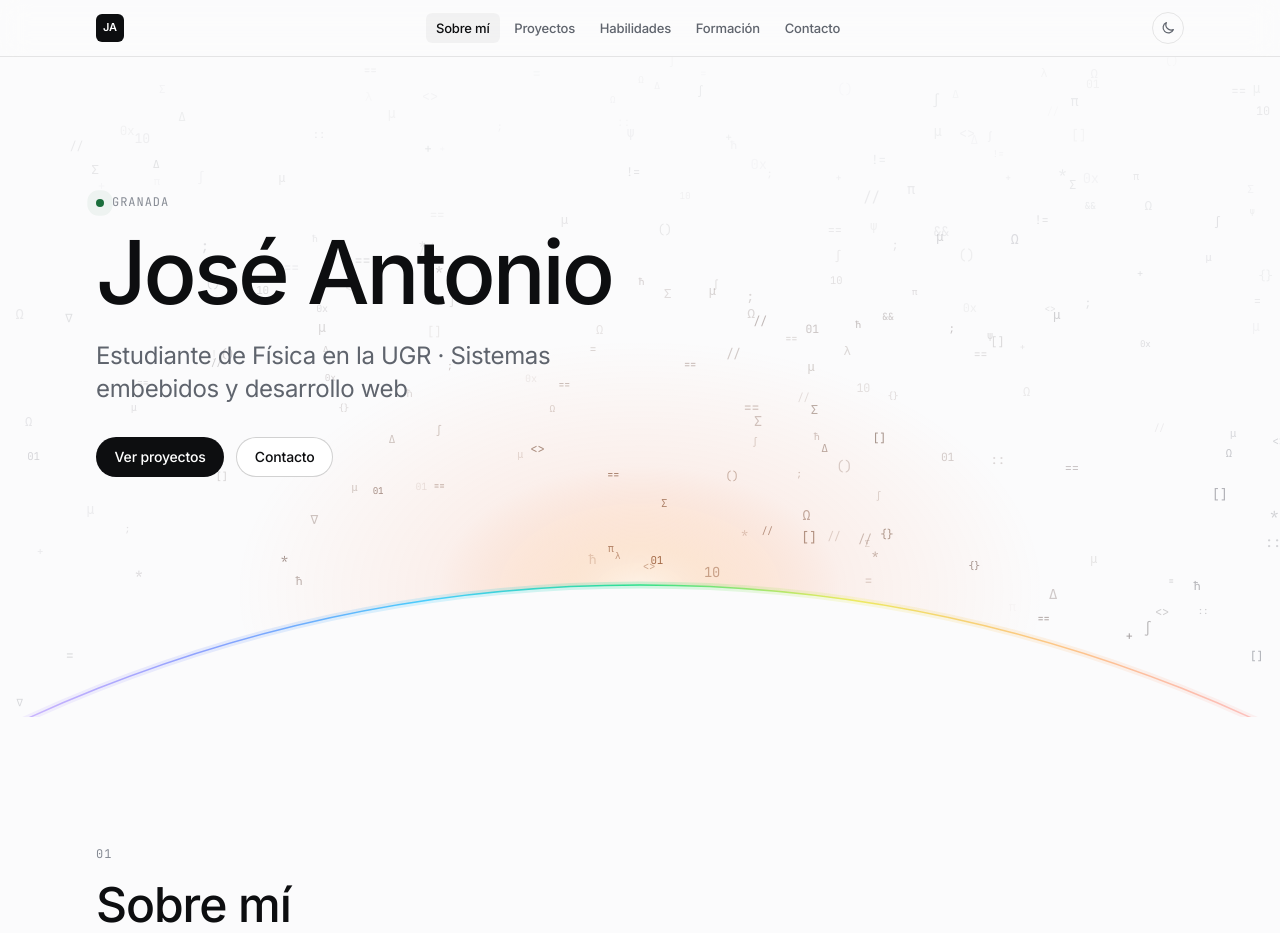
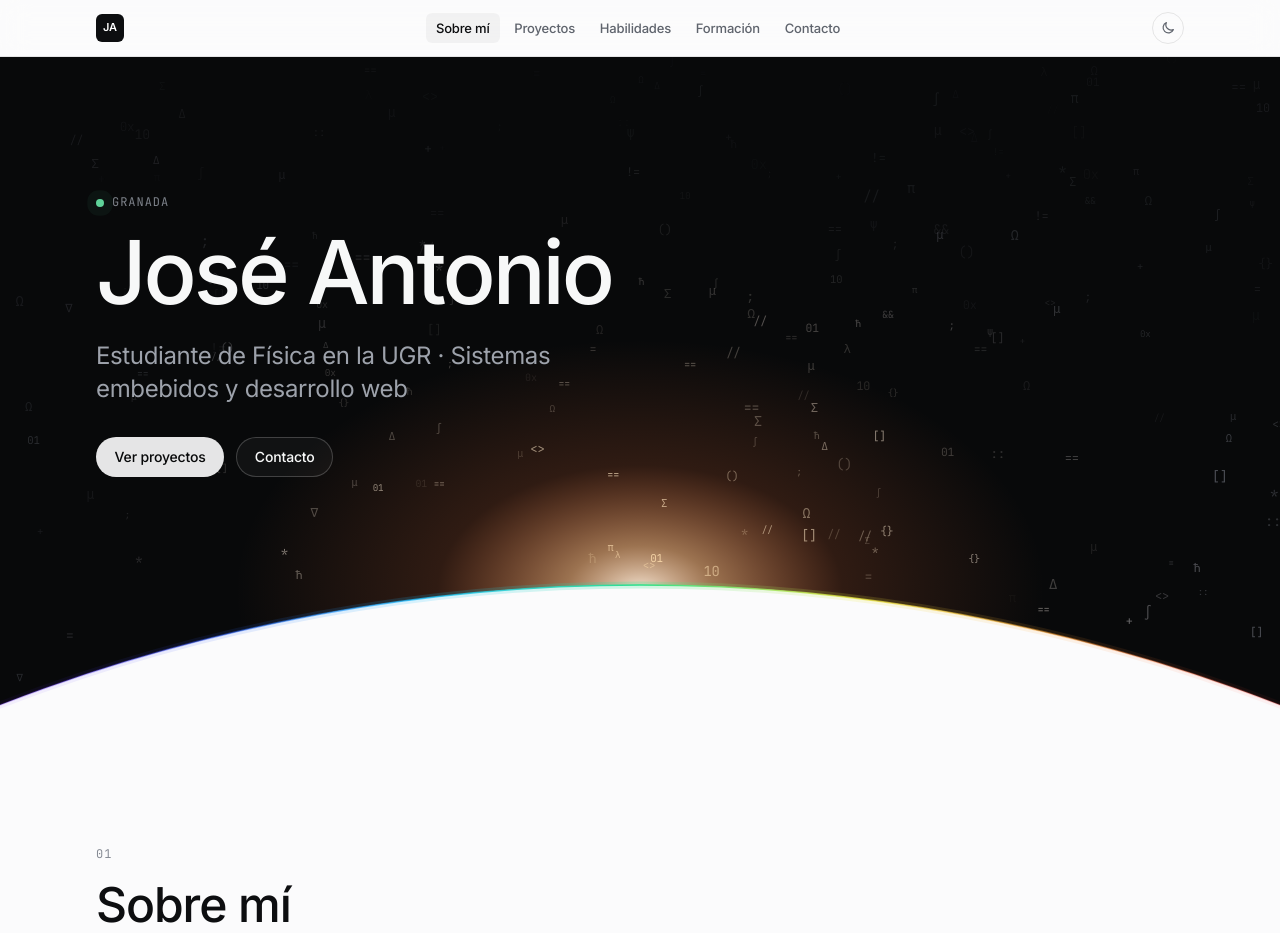
Before and after one commit to G0kut0/portfolio, a Flask app: page / in a window 1280 px wide. Shown: the top 933 px of the page. Run offline with Flask 3, Linux system fonts and the light colour scheme; data comes from the database, SQL or seed files in the repository.

Commit message:
Amanecer en modo claro: cielo nocturno y la página como planeta
Co-Authored-By: Claude Fable 5.2 <noreply@anthropic.com>

```diff
--- a/static/css/style.css
+++ b/static/css/style.css
@@ -516,8 +516,26 @@ h1.titulo-proyecto {
   pointer-events: none;
 }
 
-.cabecera:has(.amanecer)::before {
+.cabecera.noche::before {
   display: none;
+}
+
+/* Con el amanecer en marcha (main.js añade la clase "noche") el cielo es
+   oscuro también en modo claro, así que el texto de la cabecera usa siempre
+   los colores del modo oscuro. */
+.cabecera.noche {
+  --texto: #f7f8f8;
+  --texto-2: #d0d6e0;
+  --apagado: #9da2ab;
+  --tenue: #7d828a;
+  --linea: rgba(255, 255, 255, 0.08);
+  --linea-fuerte: rgba(255, 255, 255, 0.2);
+  --superficie: rgba(255, 255, 255, 0.04);
+  --superficie-2: rgba(255, 255, 255, 0.09);
+  --acento: #8b97ff;
+  --boton: #e5e5e6;
+  --sobre-boton: #08090a;
+  --bien: #5fd39a;
 }
 
 .horizonte {
--- a/static/js/main.js
+++ b/static/js/main.js
@@ -112,7 +112,8 @@
       var quieto = window.matchMedia('(prefers-reduced-motion: reduce)').matches;
       var ancho = 0, alto = 0, cima = 0, radio = 0, particulas = [];
       var inicio = null, anterior = 0, visible = true, pedido = null;
-      var oscuro = true, colorFondo = '#08090a';
+      var CIELO = '#08090a';    // el cielo es siempre de noche, también en modo claro
+      var colorFondo = CIELO;
       var raton = { x: 0, y: 0, dentro: false };
       var RADIO_EMPUJE = 120;   // px alrededor del puntero
 
@@ -143,7 +144,6 @@
       }
 
       function leerTema() {
-        oscuro = modoActual() === 'dark';
         colorFondo = getComputedStyle(raiz).getPropertyValue('--fondo').trim() || '#08090a';
       }
 
@@ -157,7 +157,10 @@
         ctx.setTransform(escala, 0, 0, escala, 0, 0);
         var reserva = hueco ? hueco.offsetHeight : 160;
         cima = alto - reserva * 0.55;
-        radio = Math.max(ancho * 1.15, 900);
+        // Radio suficiente para que la curva llegue a los bordes sin salirse
+        // del canvas (si no, el cielo quedaría cortado en recto por abajo)
+        var caida = reserva * 0.5;
+        radio = Math.max((ancho * ancho / 4 + caida * caida) / (2 * caida), ancho * 1.15, 900);
         var cuantas = Math.max(80, Math.min(320, Math.round(ancho * alto / 3600)));
         particulas = [];
         for (var i = 0; i < cuantas; i++) particulas.push(nueva(false));
@@ -174,11 +177,12 @@
         var pulso = quieto ? 1 : 0.94 + 0.06 * Math.sin(t * 0.7);
         var cx = ancho / 2;
 
-        ctx.clearRect(0, 0, ancho, alto);
+        ctx.fillStyle = CIELO;
+        ctx.fillRect(0, 0, ancho, alto);
 
         // 1. Resplandor del amanecer (elipse achatada tras el horizonte)
         var alcance = Math.min(ancho * 0.42, 460) * (0.35 + 0.65 * sale) * pulso;
-        var fuerza = (oscuro ? 1 : 0.55) * sale;
+        var fuerza = sale;
         ctx.save();
         ctx.translate(cx, cima + 6);
         ctx.scale(1, 0.62);
@@ -230,15 +234,16 @@
             * (0.35 + 0.65 * sale);
           alfa = Math.min(alfa * (0.9 + cerca * 0.9), 0.9);
           if (alfa < 0.02) continue;
-          var tono = oscuro
-            ? Math.round(170 + 85 * cerca) + ',' + Math.round(175 + 45 * cerca) + ',' + Math.round(190 - 20 * cerca)
-            : Math.round(70 + 90 * cerca) + ',' + Math.round(74 + 20 * cerca) + ',' + Math.round(86 - 30 * cerca);
+          var tono = Math.round(170 + 85 * cerca) + ',' + Math.round(175 + 45 * cerca)
+            + ',' + Math.round(190 - 20 * cerca);
           ctx.font = p.talla + 'px "JetBrains Mono", ui-monospace, monospace';
           ctx.fillStyle = 'rgba(' + tono + ',' + alfa + ')';
           ctx.fillText(p.signo, p.x, p.y);
         }
 
-        // 3. El planeta: tapa lo que queda por debajo del horizonte
+        // 3. El planeta: tapa lo que queda por debajo del horizonte. Se pinta
+        //    del color de fondo de la página, así que en modo claro el planeta
+        //    que asoma es la propia página.
         ctx.beginPath();
         ctx.arc(cx, cima + radio, radio, 0, 6.2832);
         ctx.fillStyle = colorFondo;
@@ -268,6 +273,7 @@
         if (pedido === null) pedido = requestAnimationFrame(pintar);
       }
 
+      lienzo.parentElement.classList.add('noche');   // texto claro sobre el cielo
       leerTema();
       medir();
       pedir();
```
